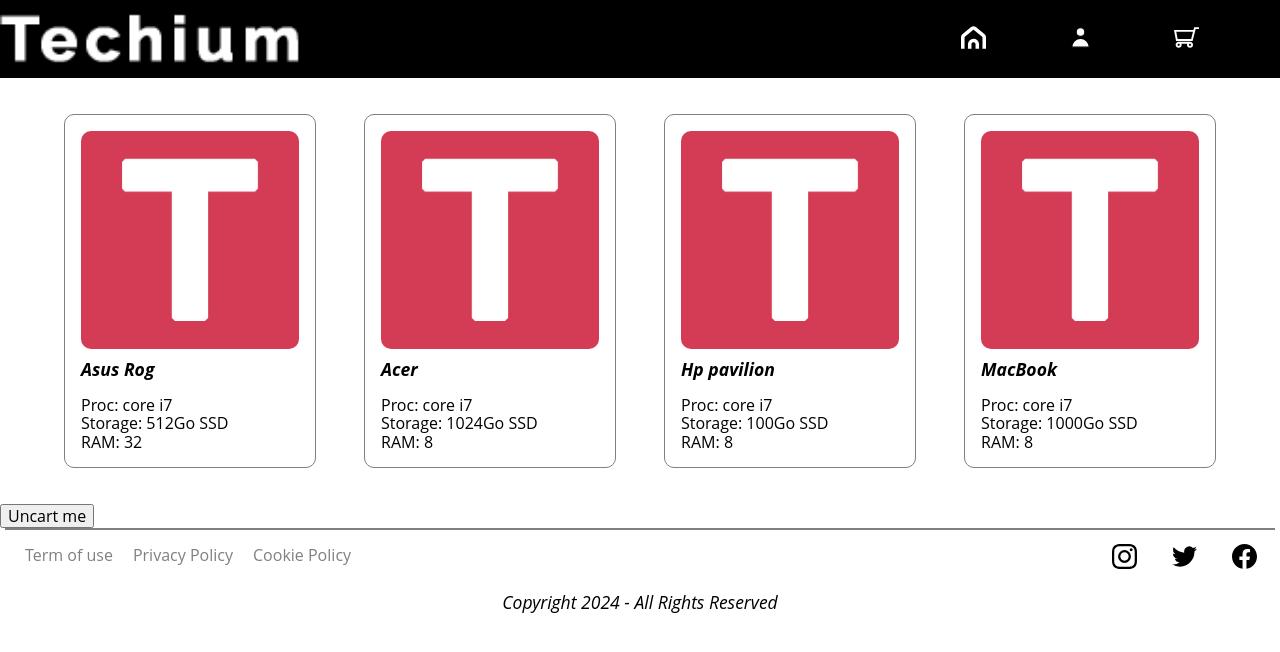
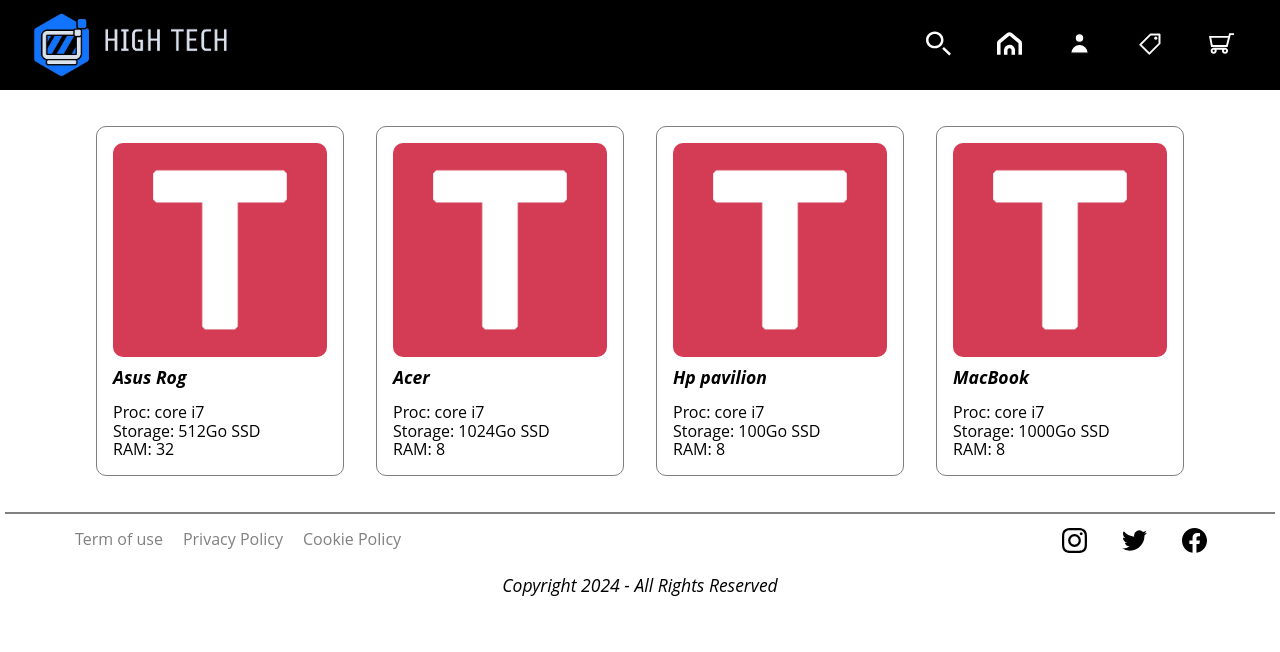
Before and after one commit to KOBBY-IM/-E-COMMERCE-FOR-COMPUTER-WEBSITE, a React app in the folder frontend/: page / in a window 1280 px wide. Shown: the top 652 px of the page. Built offline with nearby package versions, Linux system fonts and the light colour scheme.

Commit message:
style: change logo and add new navbar items

```diff
--- a/frontend/src/App/App.js
+++ b/frontend/src/App/App.js
@@ -36,12 +36,13 @@
 
     return (
       <div className={css(styles.app)}>
+        <Header/>
         {displayDrawer &&
         <div className={css(styles.cart)}>
           <Cart/>
         </div>}
-        <div onClick={ displayDrawer ? (() => hideCartDrawer()) : (() => {})}>
-          <Header/>
+        <div className={css(styles.body)}
+        onClick={ displayDrawer ? (() => hideCartDrawer()) : (() => {})}>
           <Routes>
             <Route path='/'
             element={
@@ -53,9 +54,8 @@
             <Route path='/login' element={<Login />}/>
             <Route path='/signup' element={<SignUp />}/>
           </Routes>
-          <button >Uncart me</button>
-          <Footer />
         </div>
+        <Footer />
       </div>
   );
 }
@@ -84,6 +84,9 @@
     backgroundColor: 'white',
     right: '0px',
     border: 'dashed 1px grey'
+  },
+  body: {
+    padding: '0 40px'
   }
 });
 
--- a/frontend/src/Footer/Footer.js
+++ b/frontend/src/Footer/Footer.js
@@ -60,7 +60,7 @@
 		fontStyle: 'normal',
 		fontSize: '1rem',
 		paddingLeft: '20px',
-		gap: '20px'
+		gap: '20px',
   },
 	socialNav: {
 		listStyle: 'none',
@@ -69,12 +69,13 @@
 		// justifyContent: 'flex-end',
 		display: 'inline',
 		width: '100%',
-		gap: '10px'
+		gap: '10px',
 	},
 	sameLine: {
 		display: 'inline-block',
 		width: '50%',
-		height: '30px'
+		height: '30px',
+		padding: '0 50px'
 	},
 	liInline: {
 		// display: 'inline',
--- a/frontend/src/Header/Header.js
+++ b/frontend/src/Header/Header.js
@@ -4,13 +4,14 @@
 import { connect } from 'react-redux';
 import { StyleSheet, css } from 'aphrodite';
 import NavItem from './NavItem';
-import logo from '../assets/logo-white.png';
+import logo from '../assets/logo.png';
 import {
   SvgHome,
   SvgCart,
   SvgProfil,
-  SvgWishlist,
-  SvgSearch} from '../SVG/svg';
+  SvgSearch,
+  SvgSales
+} from '../SVG/svg';
 import { displayCartDrawer } from '../actions/uiActionCreator';
 
 class Header extends React.Component {
@@ -30,10 +31,10 @@
         <div>
           <nav>
             <ul className={css(styles.navBar)}>
-              {/* <NavItem to='/' children={<SvgSearch />}/> */}
+              <NavItem to='/' children={<SvgSearch />}/>
               <NavItem to='/' children={<SvgHome />}/>
               <NavItem to='/login' children={<SvgProfil />} />
-              {/* <NavItem to='/' children={<SvgWishlist />}/> */}
+              <NavItem to='/' children={<SvgSales />}/>
               <NavItem action={displayCartDrawer} to='' children={<SvgCart />}/>
             </ul>
           </nav>
@@ -60,10 +61,11 @@
     justifyContent: 'space-between',
     alignItems: 'center',
     width: '100%',
-    backgroundColor: 'black'
+    backgroundColor: 'black',
+    height: '90px'
   },
   logo: {
-    height: '75px'
+    height: '130px',
   },
   svg: {
     fill: 'green',
--- a/frontend/src/ProductsList/Products.js
+++ b/frontend/src/ProductsList/Products.js
@@ -39,7 +39,7 @@
     display: 'block',
     margin: '1rem 1rem',
     padding: '1rem 1rem 0',
-    width: 'calc((100% / 4) - 3rem )',
+    width: 'calc((100% / 4) - 2rem )',
     border: 'solid 1px grey',
     borderRadius: '10px',
 
--- a/frontend/src/SVG/svg.js
+++ b/frontend/src/SVG/svg.js
@@ -84,28 +84,16 @@
 
 export const SvgWishlist = () => {
   return (
-    <svg width="25" height="25" viewBox="0 0 24 24" xmlns="http://www.w3.org/2000/svg">
-       <title>
-        Wishlist
-      </title>
-      <path fillRule="evenodd" clipRule="evenodd" d="M12 6.00019C10.2006 3.90317 7.19377 3.2551 4.93923 5.17534C2.68468 7.09558 2.36727 10.3061 4.13778 12.5772C5.60984 14.4654 10.0648 18.4479 11.5249 19.7369C11.6882 19.8811 11.7699 19.9532 11.8652 19.9815C11.9483 20.0062 12.0393 20.0062 12.1225 19.9815C12.2178 19.9532 12.2994 19.8811 12.4628 19.7369C13.9229 18.4479 18.3778 14.4654 19.8499 12.5772C21.6204 10.3061 21.3417 7.07538 19.0484 5.17534C16.7551 3.2753 13.7994 3.90317 12 6.00019Z" fill='black' strokeWidth="2" strokeLinecap="round" strokeLinejoin="round"/>
+    <svg width="25" height="25" viewBox="0 0 32 32" xmlns="http://www.w3.org/2000/svg">
+      <path d="M6.509,28.871a1,1,0,0,0,1.01-.016L16,23.715l8.481,5.14A1,1,0,0,0,26,28V5a1,1,0,0,0-1-1H7A1,1,0,0,0,6,5V28A1,1,0,0,0,6.509,28.871ZM8,6H24V26.225L16.519,21.69a1,1,0,0,0-1.037,0L8,26.225Zm8.21,13.28a1,1,0,0,0,.588-.191A16.842,16.842,0,0,0,20.42,15.5a4.863,4.863,0,0,0,1.209-3.973,3.373,3.373,0,0,0-3.475-2.551A3.291,3.291,0,0,0,16,10.068a3.291,3.291,0,0,0-2.154-1.087,3.363,3.363,0,0,0-3.475,2.551,4.864,4.864,0,0,0,1.209,3.973A16.851,16.851,0,0,0,15.2,19.089a1,1,0,0,0,.588.191Zm-3.024-4.968a3.089,3.089,0,0,1-.863-2.341,1.365,1.365,0,0,1,1.271-1c.028,0,.058,0,.087,0a1.358,1.358,0,0,1,1.175,1.208,1,1,0,0,0,1,.945h.295a1,1,0,0,0,1-.945,1.283,1.283,0,0,1,2.532-.211,3.088,3.088,0,0,1-.863,2.341A14.83,14.83,0,0,1,16,17.188,14.841,14.841,0,0,1,13.186,14.313Z"/>
     </svg>
   );
 };
 
 export const SvgSales = () => {
   return (
-    <svg version="1.0" id="Layer_1" xmlns="http://www.w3.org/2000/svg"
-	  width="25" height="25" viewBox="0 0 64 64" enable-background="new 0 0 64 64">
-       <title>
-        Sales
-      </title>
-      <g>
-        <polygon fill="none" stroke="#000000" strokeWidth="2" strokeMiterlimit="10" points="21.903,5 55,38.097 34.097,59 1,25.903
-          1,5 	"/>
-        <polyline fill="none" stroke="#000000" strokeWidth="2" strokeMiterlimit="10" points="29.903,5 63,38.097 42.097,59 	"/>
-        <circle fill="none" stroke="#000000" strokeWidth="2" strokeMiterlimit="10" cx="14" cy="18" r="5"/>
-      </g>
+    <svg width="25" height="25" viewBox="0 0 64 64" id="icons" xmlns="http://www.w3.org/2000/svg">
+      <path d="M55,7H32a2,2,0,0,0-1.41.59l-26,26a2,2,0,0,0,0,2.82l23,23a2,2,0,0,0,2.82,0l26-26A2,2,0,0,0,57,32V9A2,2,0,0,0,55,7ZM53,31.17l-24,24L8.83,35l24-24H53Z"/><circle class="cls-1" cx="45.5" cy="18.5" r="3.5"/>
     </svg>
   );
 };
```
Also changed, not shown: frontend/dist/8e4c2e59e460a7812ff05a56efe7ef8e.jpg (added), frontend/dist/bundle.js.LICENSE.txt (added), frontend/dist/cd690a648fb4000e904ca1390d8f24cd.png (added), frontend/dist/favicon.ico, frontend/dist/index.html, frontend/src/assets/logo.jpg (added), frontend/src/assets/logo.png (added), 1 other file.
